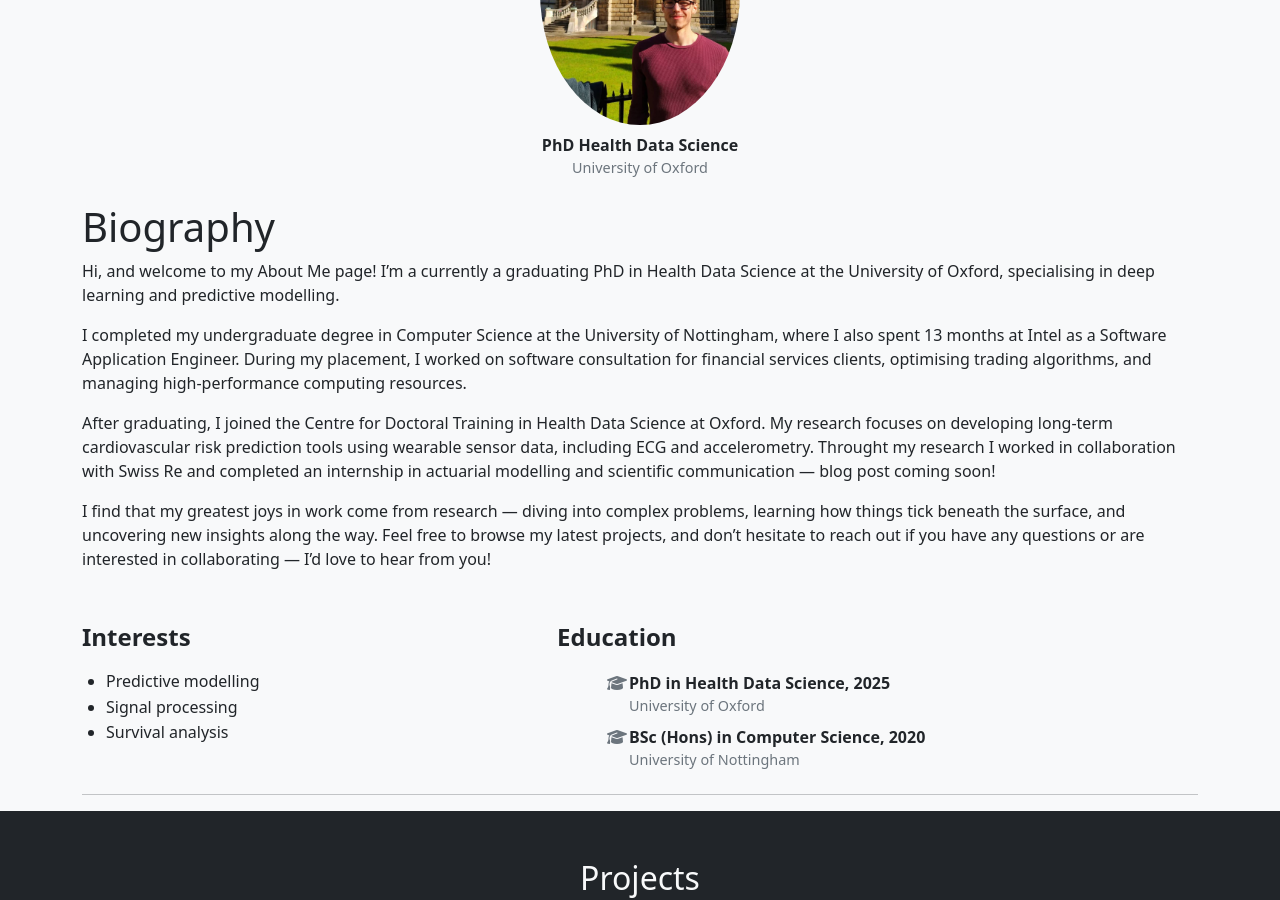
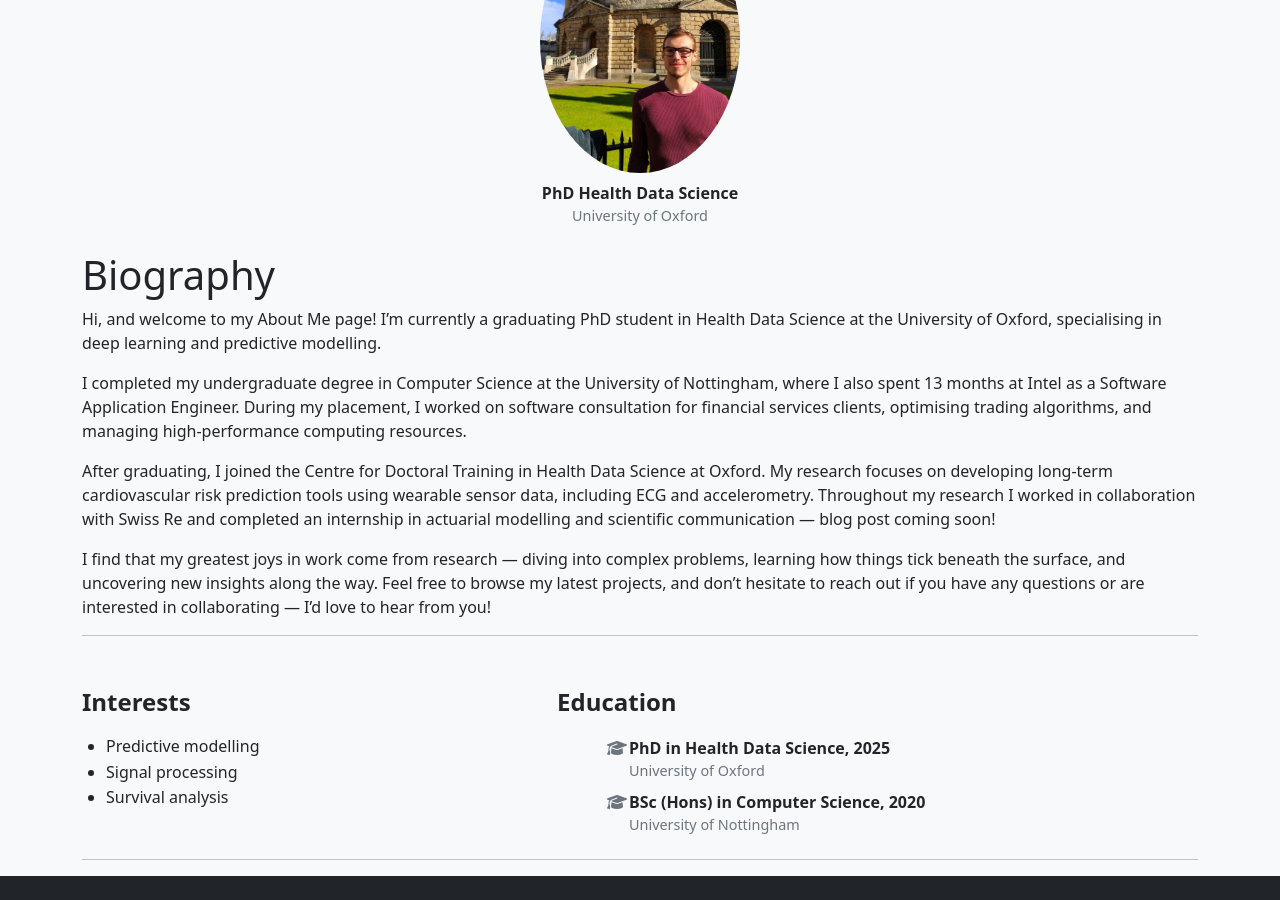
Before and after one commit to Ads98/Ads98.github.io, a Jekyll site: the page built from index.md, in a window 1280 px wide and 900 px high, scrolled down 318 px. Built offline with Jekyll 4.4.1, drawn with Linux system fonts in a browser that asks for light colours.

```diff
--- a/_layouts/default.html
+++ b/_layouts/default.html
@@ -32,12 +32,12 @@
     <!-- ✅ Navigation bar -->
     {% include navbar.html %}
 
-    <!-- ✅ Main content area with top padding -->
+    <!-- ✅ Main content area -->
     <div class="container page-content-below-navbar">
 
       <!-- ✅ Profile image section -->
       {% if page.profile and page.profile.image %}
-          <div class="text-center mb-4">
+        <div class="text-center mb-4 pt-5">
           {% if page.profile.image_circular %}
             <img
               src="{{ page.profile.image | relative_url }}"
@@ -61,7 +61,13 @@
 
       <!-- ✅ Page content -->
       {{ content }}
-      </div>
+
+    </div> <!-- end .container -->
+
+    <!-- ✅ Extra full-width content like Projects -->
+    {% if page.extra_below %}
+      {{ page.extra_below }}
+    {% endif %}
 
     <!-- ✅ Bootstrap JS -->
     <script
--- a/index.md
+++ b/index.md
@@ -5,21 +5,25 @@ title: "Home"
 profile:
   align: right
   image: /assets/img/profile_pic.jpeg
-  image_circular: true # crops the image to make it circular
+  image_circular: true
   more_info:
+---
 
----
 # Biography
-Hi, and welcome to my About Me page! I’m a currently a graduating PhD in Health Data Science at the University of Oxford, specialising in deep learning and predictive modelling.
+
+Hi, and welcome to my About Me page! I’m currently a graduating PhD student in Health Data Science at the University of Oxford, specialising in deep learning and predictive modelling.
 
 I completed my undergraduate degree in Computer Science at the University of Nottingham, where I also spent 13 months at Intel as a Software Application Engineer. During my placement, I worked on software consultation for financial services clients, optimising trading algorithms, and managing high-performance computing resources.
 
-After graduating, I joined the Centre for Doctoral Training in Health Data Science at Oxford. My research focuses on developing long-term cardiovascular risk prediction tools using wearable sensor data, including ECG and accelerometry. Throught my research I worked in collaboration with Swiss Re and completed an internship in actuarial modelling and scientific communication — blog post coming soon!
+After graduating, I joined the Centre for Doctoral Training in Health Data Science at Oxford. My research focuses on developing long-term cardiovascular risk prediction tools using wearable sensor data, including ECG and accelerometry. Throughout my research I worked in collaboration with Swiss Re and completed an internship in actuarial modelling and scientific communication — blog post coming soon!
 
 I find that my greatest joys in work come from research — diving into complex problems, learning how things tick beneath the surface, and uncovering new insights along the way. Feel free to browse my latest projects, and don’t hesitate to reach out if you have any questions or are interested in collaborating — I’d love to hear from you!
+
+---
+
 <div class="row mt-5">
 
-  <!-- ✅ Interests with bullet points -->
+  <!-- ✅ Interests -->
   <div class="col-md-5">
     <div class="section-subheading">Interests</div>
     <ul class="interest-list">
@@ -29,7 +33,7 @@ I find that my greatest joys in work come from research — diving into complex
     </ul>
   </div>
 
-  <!-- ✅ Education with Font Awesome icons -->
+  <!-- ✅ Education -->
   <div class="col-md-7">
     <div class="section-subheading">Education</div>
     <ul class="fa-ul mb-0">
@@ -63,7 +67,7 @@ I find that my greatest joys in work come from research — diving into complex
       <!-- ECG Survival Project -->
       <div class="col-md-5 col-lg-4 mb-4">
         <div class="card bg-secondary text-light shadow-sm h-100">
-          <img src="/assets/img/ecg.jpeg" class="card-img-top" alt="ECG Survival Project">
+          <img src="/assets/img/ecg.jpeg" class="card-img-top" alt="ECG Survival Project" />
           <div class="card-body">
             <h5 class="card-title">ECG Survival</h5>
             <p class="card-text">Developing deep learning models using ECG data to predict long-term cardiovascular outcomes.</p>
@@ -76,7 +80,7 @@ I find that my greatest joys in work come from research — diving into complex
       <!-- LLMs Project -->
       <div class="col-md-5 col-lg-4 mb-4">
         <div class="card bg-secondary text-light shadow-sm h-100">
-          <img src="/assets/img/LLM.png" class="card-img-top" alt="LLMs Project">
+          <img src="/assets/img/LLM.png" class="card-img-top" alt="LLMs Project" />
           <div class="card-body">
             <h5 class="card-title">LLMs for Biomedical Text</h5>
             <p class="card-text">Exploring the use of large language models for summarising biomedical literature and structuring evidence.</p>
```
Lines whose indentation alone changed are shown as unchanged.
